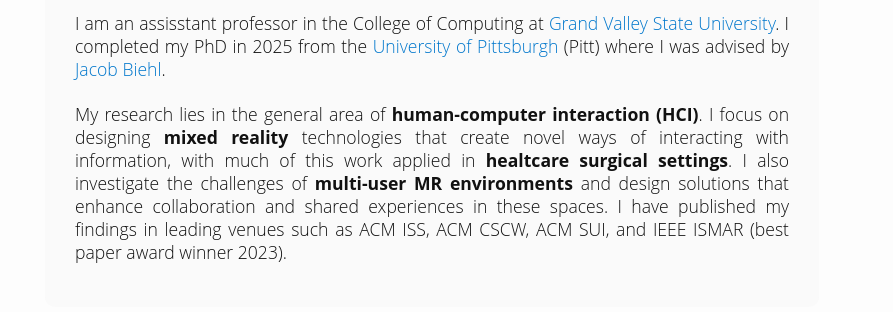
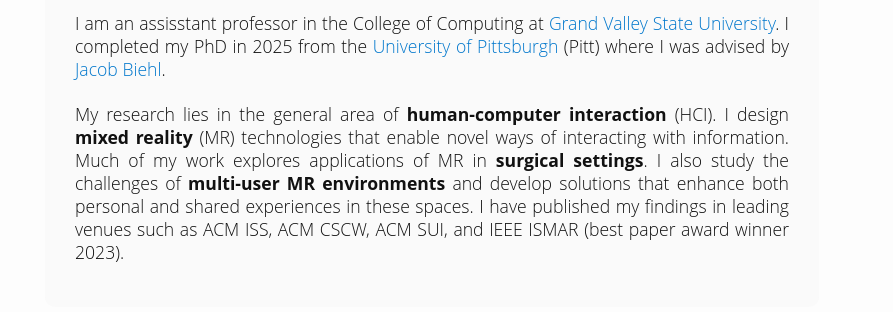
Before and after one commit to talhakhan13/talhakhan13.github.io, a plain HTML site: page index.html in a window 1280 px wide. Shown: the part 207-519 px from the top of the page, 0-893 px from the left. Drawn offline with Linux system fonts and the light colour scheme.

Commit message:
updated intro

```diff
--- a/index.html
+++ b/index.html
@@ -130,7 +130,7 @@
   	I am an assisstant professor in the College of Computing at <a href="https://www.gvsu.edu/">Grand Valley State University</a>. I completed my PhD in 2025 from the <a href="https://www.pitt.edu/">University of Pittsburgh</a> (Pitt) where I was advised by <a href="https://jtbiehl.github.io">Jacob Biehl</a>.
   	<br>
   	<br>
-  	My research lies in the general area of <b>human-computer interaction (HCI)</b>. I focus on designing <b>mixed reality</b> technologies that create novel ways of interacting with information, with much of this work applied in <b>healtcare surgical settings</b>. I also investigate the challenges of <b>multi-user MR environments</b> and design solutions that enhance collaboration and shared experiences in these spaces. I have published my findings in leading venues such as ACM ISS, ACM CSCW, ACM SUI, and IEEE ISMAR (best paper award winner 2023).
+  	My research lies in the general area of <b>human-computer interaction</b> (HCI). I design <b>mixed reality</b> (MR) technologies that enable novel ways of interacting with information. Much of my work explores applications of MR in <b>surgical settings</b>. I also study the challenges of <b>multi-user MR environments</b> and develop solutions that enhance both personal and shared experiences in these spaces. I have published my findings in leading venues such as ACM ISS, ACM CSCW, ACM SUI, and IEEE ISMAR (best paper award winner 2023).
   </p>
 </div>
 
```
